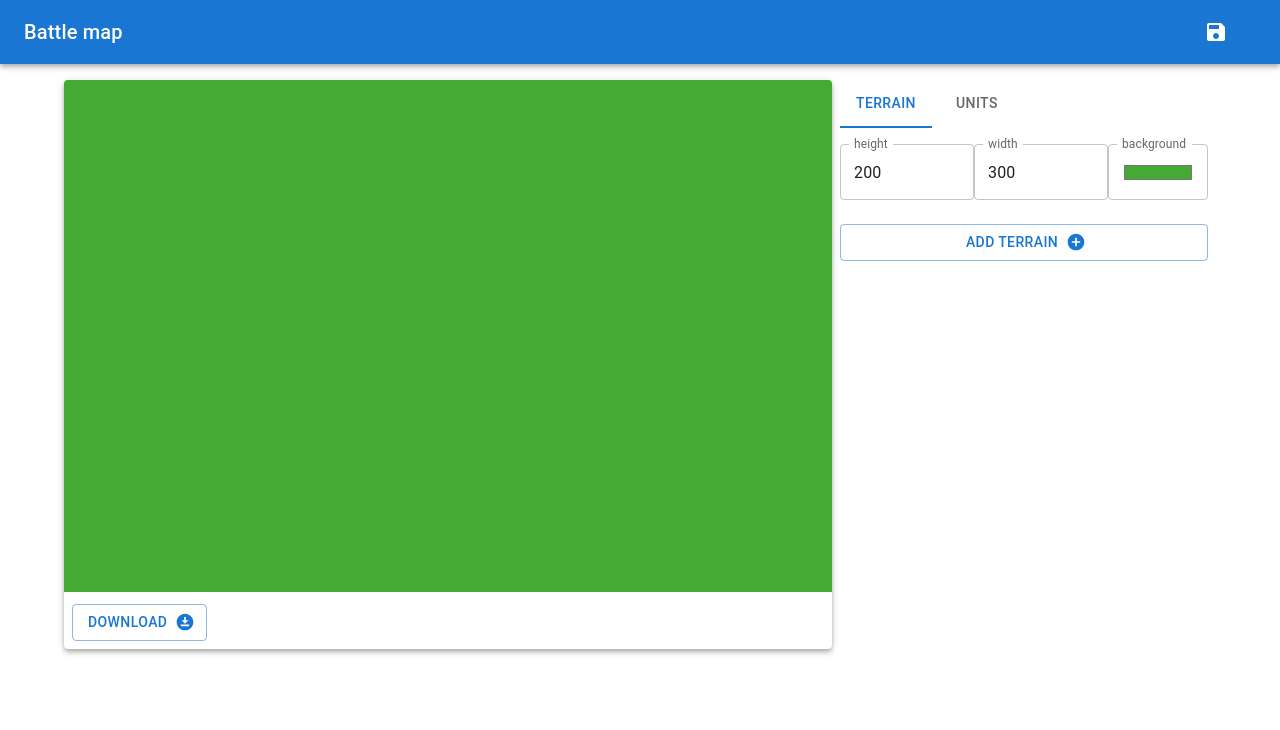
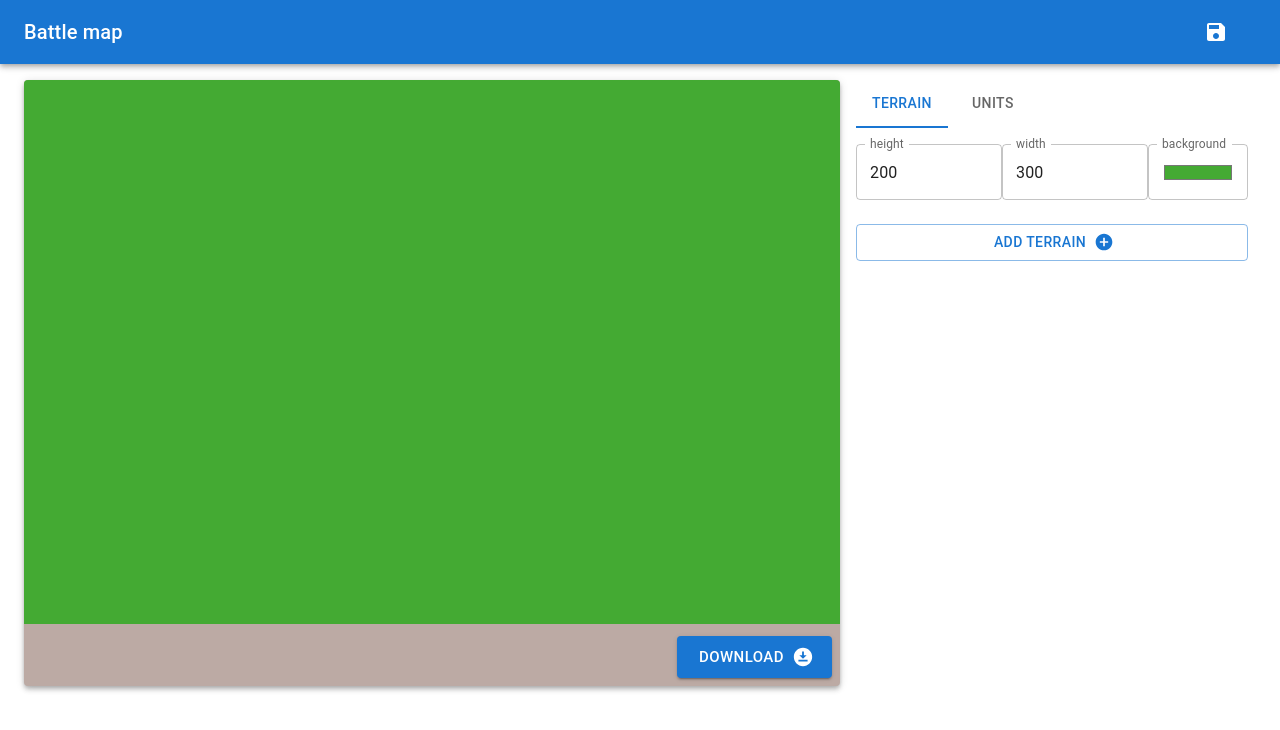
Before and after one commit to dblatcher/battle-report-map, a Next.js app: page / in a window 1280 px wide. Shown: the top 730 px of the page. Built offline with nearby package versions, Linux system fonts and the light colour scheme.

Commit message:
wider layout, brown cards

```diff
--- a/src/app/theme.ts
+++ b/src/app/theme.ts
@@ -1,4 +1,8 @@
 import { createTheme } from "@mui/material";
+import { brown } from '@mui/material/colors';
 
 export const theme = createTheme({
+    palette: {
+        secondary: brown
+    }
 })
--- a/src/components/AppMain.tsx
+++ b/src/components/AppMain.tsx
@@ -84,8 +84,8 @@ export const AppMain = () => {
                     </IconButton>
                 </Toolbar>
             </AppBar>
-            <Container maxWidth={'lg'} sx={{ marginTop: 2 }}>
-                <Grid container>
+            <Container maxWidth={'xl'} sx={{ marginTop: 2 }}>
+                <Grid container columnSpacing={2}>
                     <Grid item xs={8}>
                         <BattleDiagram
                             activeUnitIndex={tabOpen == PanelNumbers.Units ? activeUnitIndex : undefined}
@@ -112,6 +112,7 @@ export const AppMain = () => {
                         </CustomTabPanel>
 
                         <CustomTabPanel index={PanelNumbers.Units} value={tabOpen}>
+                            <Box paddingTop={1}>
                                 {units.map((unit, index) => (
                                     <UnitControl
                                         key={index}
@@ -133,6 +134,7 @@ export const AppMain = () => {
                                     variant={'outlined'}
                                     endIcon={<AddCircleIcon />}
                                     onClick={() => { setUnitDesignerOpen(true) }}>add unit</Button>
+                            </Box>
                         </CustomTabPanel>
 
                     </Grid>
--- a/src/components/DownloadableSvgFrame.tsx
+++ b/src/components/DownloadableSvgFrame.tsx
@@ -52,12 +52,14 @@ export const DownloadableSvgFrame = ({ viewBox = {}, children, fileName, boxProp
         >
             {children}
         </svg>
-        <Button
-            sx={{ margin: 1 }}
-            variant='outlined'
-            onClick={download}
-            endIcon={<Download />}
-        >download
-        </Button>
+        <Box padding={1} display={'flex'} justifyContent={'flex-end'}>
+            <Button
+                size="large"
+                variant='contained'
+                onClick={download}
+                endIcon={<Download />}
+            >download
+            </Button>
+        </Box>
     </Box>
 }
--- a/src/components/TerrainDesigner.tsx
+++ b/src/components/TerrainDesigner.tsx
@@ -1,12 +1,11 @@
 import { terrainImages } from "@/lib/terrainAssets";
 import { ImageAsset, TerrainPiece } from "@/types";
-import { Box, Button, Card, Checkbox, Dialog, DialogActions, DialogContent, DialogTitle, FormControlLabel, Grid, Stack } from "@mui/material";
+import { Button, Card, Checkbox, Dialog, DialogActions, DialogContent, DialogTitle, FormControlLabel, Grid, IconButton, Stack } from "@mui/material";
 import { useState } from "react";
 import { NumberField } from "./NumberField";
 import { RotationSlider } from "./RotationSlider";
 import { TerrainPieceInFrame } from "./TerrainPieceInFrame";
-import { hlMyCard } from "@/lib/customCards";
-
+import DeleteIcon from "@mui/icons-material/Clear";
 
 type Props = {
     terrainPiece: TerrainPiece,
@@ -25,27 +24,27 @@ export const TerrainDesigner = ({ terrainPiece, merge, isActive, toggle, deleteI
         merge({ ...image })
     }
 
+
+
     return (
         <>
+            <Card sx={{ marginBottom: 1, padding: 1, backgroundColor: 'secondary.light' }} elevation={isActive ? 8 : 3} >
                 <Stack
                     direction='row'
                     spacing={1}
                     alignItems={'center'}
-                component={hlMyCard({ sx: { marginBottom: 1, padding: 1 }, elevation:isActive ? 8 : 3 })}
+                    justifyContent={'space-between'}
                 >
-                <Button variant="outlined" onClick={() => setImageDialogOpen(true)} sx={{ padding: 0 }}>
+                    <Button variant="contained" onClick={() => setImageDialogOpen(true)} sx={{ padding: 0 }}>
                         <TerrainPieceInFrame
                             terrainPiece={terrainPiece} allowRotate
-                        boxProps={{ minHeight: 50, minWidth: 50, display: 'flex', alignItems: 'center' }}
+                            boxProps={{ minHeight: 60, minWidth: 60, display: 'flex', alignItems: 'center' }}
                         />
                     </Button>
-                <Box>
-                    <Stack direction='row' justifyContent={'space-between'} alignItems={'center'} spacing={1}>
                     <Checkbox checked={isActive} onChange={toggle} size="small" />
-                        <Button variant="outlined" size="small" onClick={deleteItem}>x</Button>
-                    </Stack>
-                </Box>
+                    <IconButton aria-label="delete" onClick={deleteItem}><DeleteIcon color="primary" /></IconButton>
                 </Stack >
+            </Card>
 
             <Dialog open={imageDialogOpen} onClose={() => { setImageDialogOpen(false) }} fullWidth>
                 <DialogTitle>Pick Terrain Image</DialogTitle>
--- a/src/components/UnitControl.tsx
+++ b/src/components/UnitControl.tsx
@@ -1,10 +1,11 @@
-import { Badge, Markers, Position, Unit } from "@/types";
-import { Box, Button, ButtonGroup, Card, Checkbox, Stack, TextField } from "@mui/material";
+import { Badge, Position, Unit } from "@/types";
+import DeleteIcon from "@mui/icons-material/Clear";
+import { Box, Button, Card, Checkbox, IconButton, Stack, TextField } from "@mui/material";
 import { useState } from "react";
+import { HitButtons } from "./HitButtons";
 import { RotationSlider } from "./RotationSlider";
 import { UnitDesigner } from "./UnitDesigner";
 import { UnitFigureInFrame } from "./UnitFigureInFrame";
-import { HitButtons } from "./HitButtons";
 
 type Props = {
     unit: Unit,
@@ -25,21 +26,21 @@ export const UnitControl = ({ unit, index, activeIndex, select, deleteUnit, badg
 
     return (<>
 
-        <Card sx={{ marginBottom: 1, padding: 1 }} elevation={isActive ? 8 : 3}>
+        <Card sx={{ marginBottom: 1, padding: 1, backgroundColor: 'secondary.light' }} elevation={isActive ? 8 : 3}>
             <Stack>
-                <Stack direction={'row'} spacing={1} alignItems={'center'}  >
+                <Stack direction={'row'} spacing={1} alignItems={'center'} justifyContent={'space-between'} >
                     <TextField size="small"
                         label="name"
                         value={unit.name ?? ''}
                         onChange={event => merge({ name: event.target.value })}
                     />
                     <Checkbox size="small" onChange={() => { select(activeIndex !== index) }} checked={isActive} />
-                    <Button variant="outlined" size="small" onClick={deleteUnit}>X</Button>
+                    <IconButton aria-label="delete" onClick={deleteUnit}><DeleteIcon color="primary" /></IconButton>
                 </Stack>
 
                 <Stack direction={'row'} spacing={1} alignItems={'center'}  >
 
-                    <Button variant="outlined" sx={{ padding: 0, flexBasis: 100, minHeight: 60 }} onClick={() => { setUnitDesignerOpen(true) }}>
+                    <Button variant="contained" sx={{ padding: 0, flexBasis: 100, minHeight: 60 }} onClick={() => { setUnitDesignerOpen(true) }}>
                         <UnitFigureInFrame unit={unit} boxProps={{ flexBasis: 90 }} />
                     </Button>
 
--- a/src/lib/customCards.tsx
+++ b/src/lib/customCards.tsx
@@ -6,4 +6,4 @@ export const hlMyCard = (cardProps: CardProps) => {
     return MyCard
 }
 
-export const HighPaddedCard = hlMyCard({ elevation: 4, sx: { padding: 0 } })
+export const HighPaddedCard = hlMyCard({ elevation: 4, sx: { padding: 0, backgroundColor:'secondary.light'}  })
```
Lines whose indentation alone changed are shown as unchanged.
